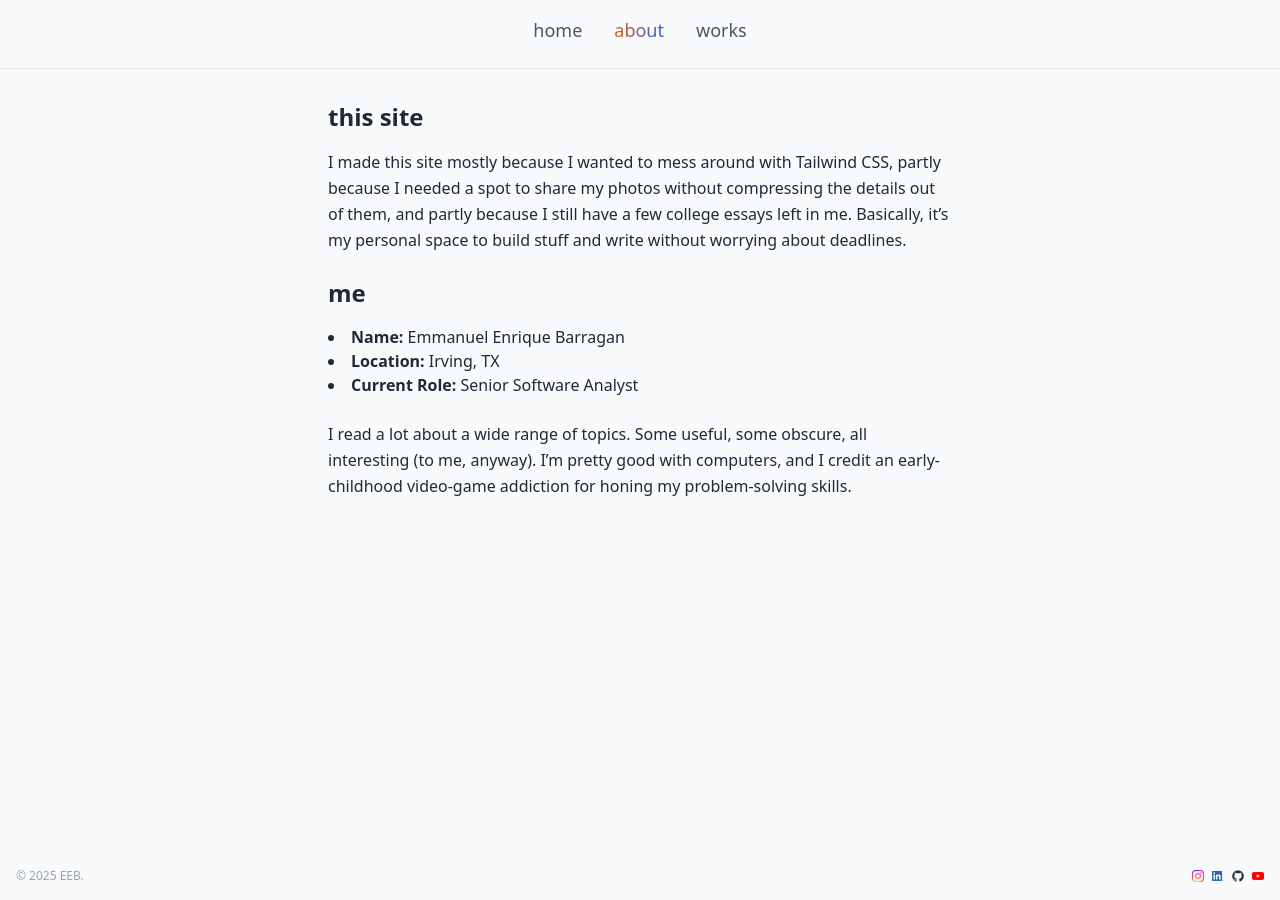
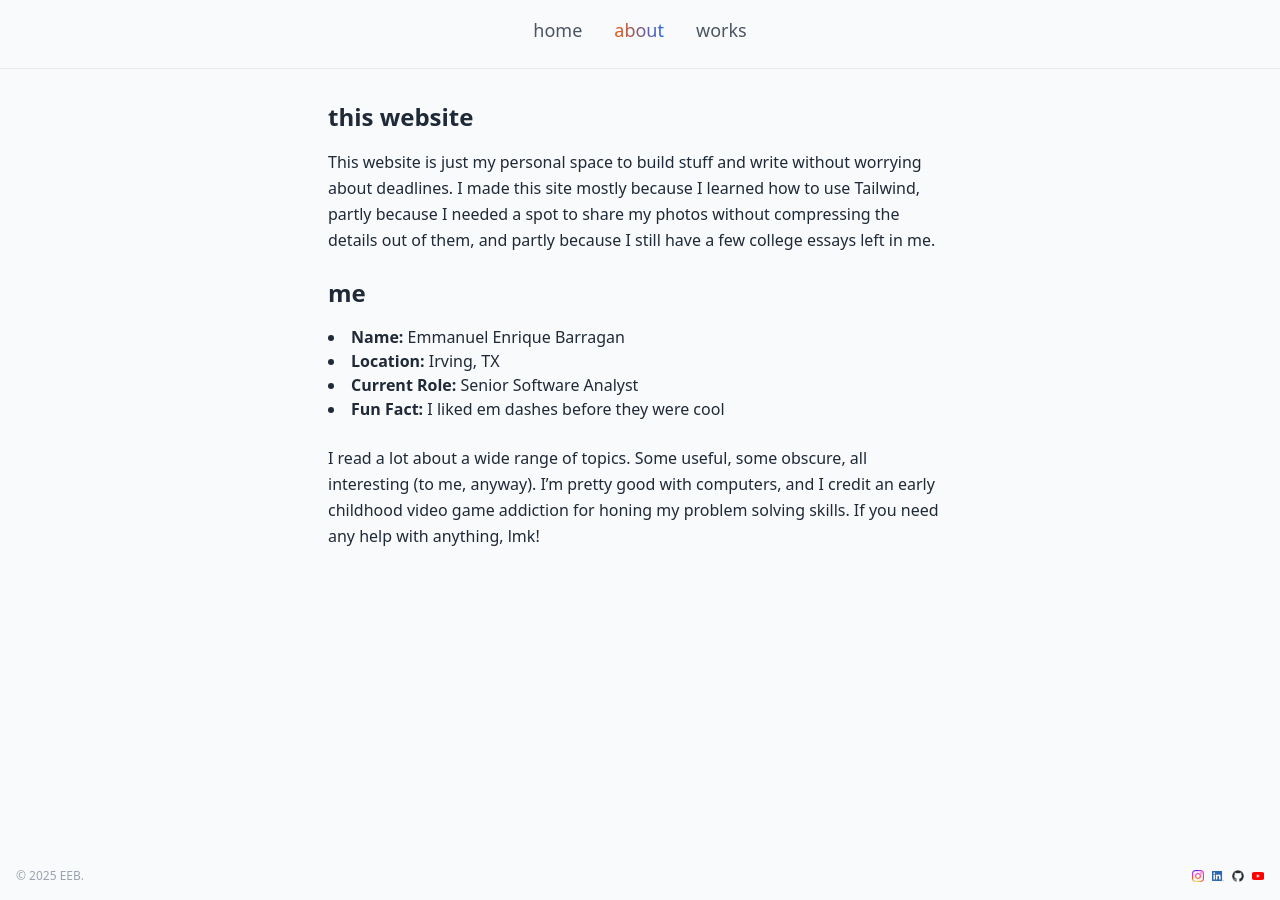
Before and after one commit to enriquebarragan/enriquebarragan.github.io, a Jekyll site: the page built from pages/about/index.md, in a window 1280 px wide. Built offline with Jekyll 4.4.1, drawn with Linux system fonts in a browser that asks for light colours; nearby versions of some CDN libraries.

Commit message:
Update index.md

```diff
--- a/pages/about/index.md
+++ b/pages/about/index.md
@@ -13,13 +13,15 @@ permalink: /about/
   <!-- “This Site” section -->
   <section class="max-w-2xl mx-auto px-6">
     <h2 class="text-2xl font-semibold mb-4">
-      this site
+      this website
     </h2>
     <p class="text-base leading-relaxed">
-      I made this site mostly because I wanted to mess around with Tailwind CSS, partly because I needed
+      This website is just my personal space to build stuff and write without
+      worrying about deadlines.
+
+      I made this site mostly because I learned how to use Tailwind, partly because I needed
       a spot to share my photos without compressing the details out of them, and partly because I still have
-      a few college essays left in me. Basically, it’s my personal space to build stuff and write without
-      worrying about deadlines.
+      a few college essays left in me.
     </p>
   </section>
 
@@ -32,11 +34,12 @@ permalink: /about/
       <li><strong>Name:</strong> Emmanuel Enrique Barragan</li>
       <li><strong>Location:</strong> Irving, TX</li>
       <li><strong>Current Role:</strong> Senior Software Analyst</li>
+      <li><strong>Fun Fact:</strong> I liked em dashes before they were cool</li>
     </ul>
     <p class="text-base leading-relaxed">
       I read a lot about a wide range of topics. Some useful, some obscure, all interesting (to me, anyway).
-      I’m pretty good with computers, and I credit an early-childhood video-game addiction for honing my
-      problem-solving skills.
+      I’m pretty good with computers, and I credit an early childhood video game addiction for honing my
+      problem solving skills. If you need any help with anything, lmk!
     </p>
   </section>
 </div>
```
